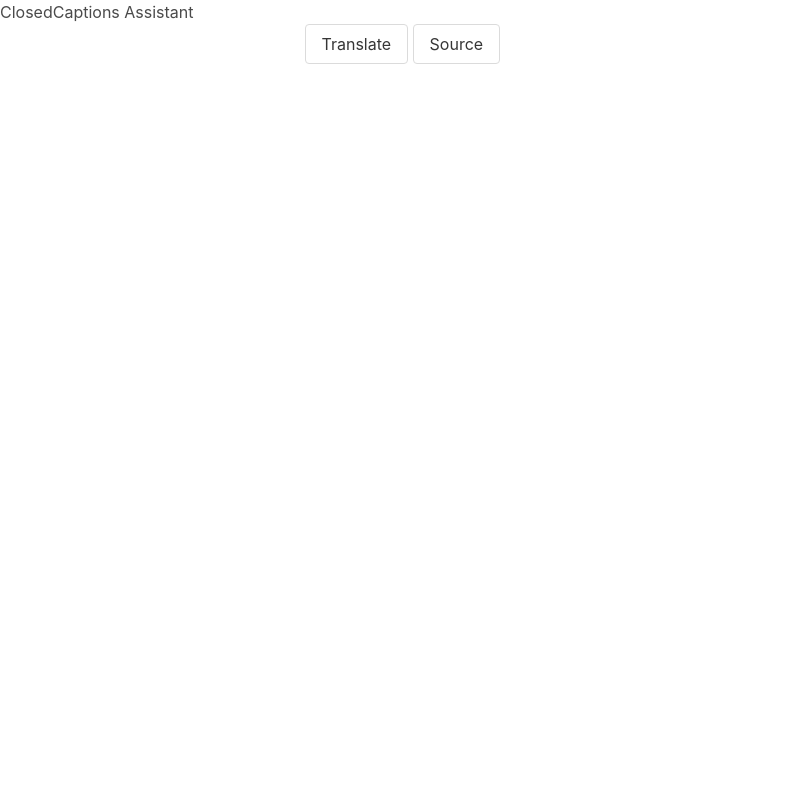
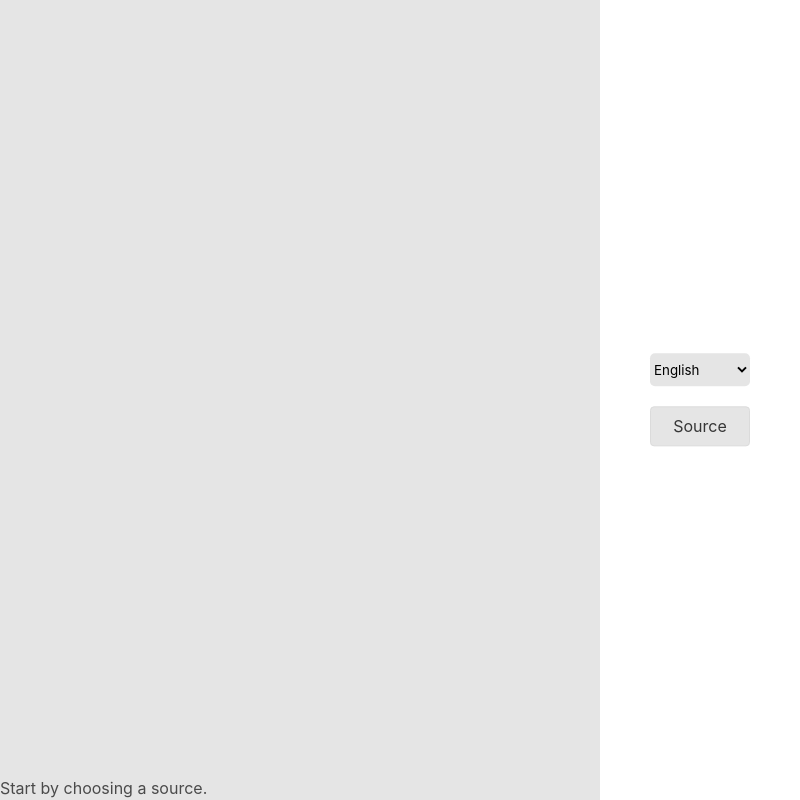
Before and after one commit to drk3931/ShellHacks2020CovidClosedCaptions, an Electron app: page Shell2020-CCAssistant/src/index.html in a window 800 px wide. Drawn offline with nearby package versions, Linux system fonts and the light colour scheme.

Commit message:
Created UI for app

```diff
--- a/Shell2020-CCAssistant/src/index.css
+++ b/Shell2020-CCAssistant/src/index.css
@@ -1,6 +1,67 @@
+html {
+  overflow-y: hidden !important;
+}
+
 body {
   font-family: -apple-system, BlinkMacSystemFont, "Segoe UI", Roboto, Helvetica, Arial, sans-serif;
   margin: auto;
   max-width: 38rem;
   padding: 2rem;
 }
+
+#transtaleOption {
+  margin-bottom: 20px;
+}
+
+.select {
+  width: 100%;
+  background-color: #E5E5E5;
+  border: 0px;
+  border-radius: 5px;
+}
+
+.button {
+  width: 100%;
+  background-color: #E5E5E5 !important;
+  border-radius: 15px;
+}
+
+.split {
+  height: 100%;
+  position: fixed;
+  z-index: 1;
+  top: 0;
+  overflow-x: hidden;
+  padding-top: 20px;
+}
+
+.left {
+  width: 75%;
+  left: 0;
+  background-color: #E5E5E5;
+
+  overflow-y: scroll;
+}
+
+.right {
+  width: 25%;
+  right: 0;
+  background-color: #fff;
+}
+
+.centered {
+  position: absolute;
+  top: 50%;
+  left: 50%;
+  transform: translate(-50%, -50%);
+  text-align: center;
+}
+
+.captions-box {
+  position: relative;
+}
+
+.captions {
+  position: fixed;
+  bottom: 0;
+}
--- a/Shell2020-CCAssistant/src/index.html
+++ b/Shell2020-CCAssistant/src/index.html
@@ -1,17 +1,35 @@
 <!DOCTYPE html>
 <html>
+
 <head>
   <meta charset="UTF-8">
-    <title>Hello World!</title>
+  <title>Assistant</title>
   <link rel="stylesheet" href="index.css">
   <link rel="stylesheet" href="https://cdn.jsdelivr.net/npm/bulma@0.9.0/css/bulma.min.css">
   <script defer src="render.js"></script>
 </head>
+
 <body>
-    <h1>ClosedCaptions Assistant</h1>
+
+  <div class="split left">
+    <div class="captions-box">
+      <p class="captions">Start by choosing a source.<br></p>
+    </div>
+  </div>
+
+  <div class="split right">
+    <div class="centered">
+      <select id="transtaleOption" class="select">
+        <option>English</option>
+        <option>Spanish</option>
+        <option>Italian</option>
+      </select>
+      <button id="sourceButton" class="button">Source</button>
+    </div>
+  </div>
+
   <video></video>
-    <button id="translateButton" class="button">Translate</button>
-    <button id="sourceButton" class="button">Source</button>
 
 </body>
+
 </html>
--- a/Shell2020-CCAssistant/src/index.js
+++ b/Shell2020-CCAssistant/src/index.js
@@ -20,8 +20,11 @@ const createWindow = () => {
   // and load the index.html of the app.
   mainWindow.loadFile(path.join(__dirname, 'index.html'));
 
+  //hide menu bar
+  mainWindow.setMenuBarVisibility(false);
+
   // Open the DevTools.
-  mainWindow.webContents.openDevTools();
+   mainWindow.webContents.openDevTools();
 };
 
 // This method will be called when Electron has finished
--- a/Shell2020-CCAssistant/src/render.js
+++ b/Shell2020-CCAssistant/src/render.js
@@ -5,7 +5,7 @@ const { ipcRenderer } = require('electron');
 
 
 const videoFeed = document.querySelector('video');
-const translateButton = document.getElementById('translateButton');
+const transtaleOption = document.getElementById('transtaleOption');
 const sourceButton = document.getElementById('sourceButton');
 sourceButton.onclick = getSources;
 
```
Also changed, not shown: Shell2020-CCAssistant/assets/robot-1.jpg (added). Lines whose indentation alone changed are shown as unchanged.
